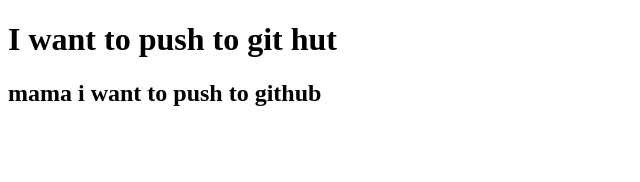
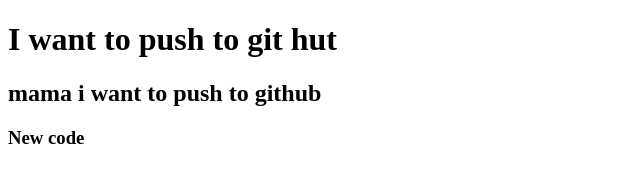
Before and after one commit to DhruboKumar360/Portfolio-site-for-mine, a plain HTML site: page index.html in a window 1280 px wide. Shown: the full height of the page, 0-640 px from the left. Drawn offline with Linux system fonts and the light colour scheme.

Commit message:
stylecss

```diff
--- a/index.html
+++ b/index.html
@@ -9,5 +9,6 @@
 <body>
       <h1>I want to push to git hut</h1>
       <h2>mama i want to push to github</h2>
+      <h3>New code</h3>
 </body>
 </html>
```
Also changed, not shown: style.css (added).
